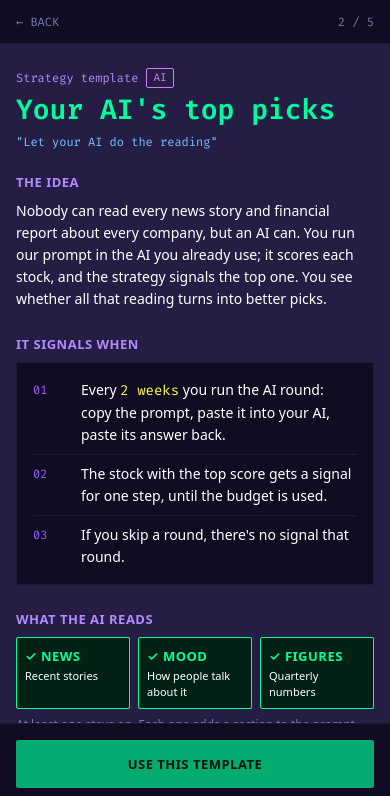
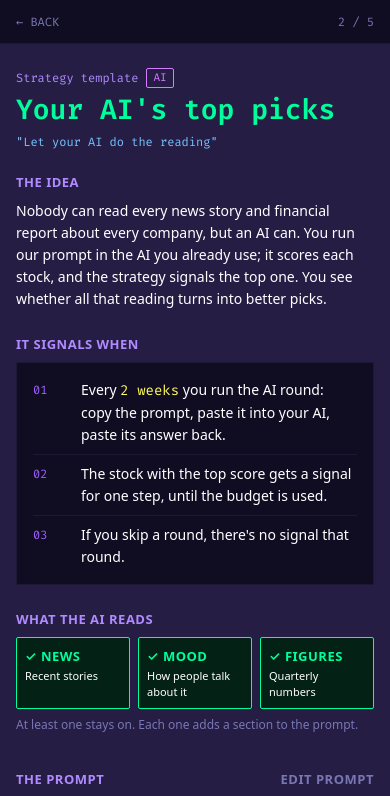
Before and after one commit to ernestbofill/strategy-trading-lab, a React (Vite) app in the folder frontend/: page /new/templates/ai in a window 390 px wide. Shown: the top 796 px of the page. Built offline with nearby package versions, Linux system fonts and the light colour scheme.

Commit message:
Scroll top bar and footer with the page
Vertical space is limited on phones, so the bars no longer stick.

Co-Authored-By: Claude Opus 5.5 <noreply@anthropic.com>

```diff
--- a/frontend/src/components/Screen.module.css
+++ b/frontend/src/components/Screen.module.css
@@ -16,9 +16,6 @@
 }
 
 .topBar {
-  position: sticky;
-  top: 0;
-  z-index: 2;
   display: flex;
   justify-content: space-between;
   align-items: center;
@@ -58,9 +55,6 @@
 }
 
 .footer {
-  position: sticky;
-  bottom: 0;
-  z-index: 2;
   padding: var(--space-3) var(--gutter);
   padding-bottom: calc(var(--space-3) + env(safe-area-inset-bottom));
   background: var(--surface-deep);
```
